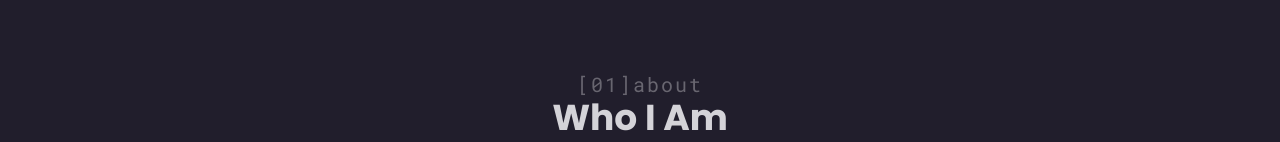
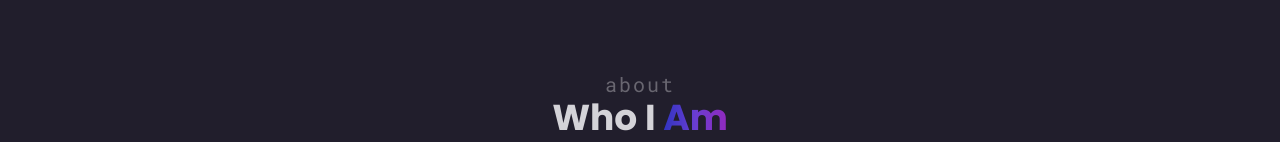
Before and after one commit to encarnac/portfolio, a React (Vite) app: page / in a window 1280 px wide. Shown: the part 810-952 px from the top of the page. Built offline with nearby package versions, Linux system fonts and the light colour scheme.

Commit message:
Added gradient effect to last word in section header

```diff
--- a/src/components/AboutSection.jsx
+++ b/src/components/AboutSection.jsx
@@ -46,10 +46,13 @@ const AboutSection = ({ setSelectedPage }) => {
       {/* SECTION HEADER */}
       <div className="relative mb-0 flex flex-col items-center justify-start lg:col-span-5 lg:mb-8">
         <h4 className="font-mono text-lg tracking-widest text-[#5b5662]/40 dark:text-[#D4D3D8]/40 lg:text-xl">
-          [01]about
+          about
         </h4>
         <h3 className="font-sans text-3xl font-bold text-[#5b5662] dark:text-[#D4D3D8] lg:text-4xl">
-          Who I Am
+          Who I{" "}
+          <span className="bg-gradient-to-r from-[#68A3EB] to-[#F38BBB] bg-clip-text text-transparent dark:from-[#3034C2] dark:via-[#6A3DD1] dark:to-[#9329BE]">
+            Am
+          </span>
         </h3>
       </div>
 
@@ -114,7 +117,7 @@ const AboutSection = ({ setSelectedPage }) => {
           viewport={{ once: true, amount: 1 }}
           variants={aboutSummary}
           transition={{ type: "tween", duration: 0.6 }}
-          className="order-first mt-10 grid grid-cols-2 gap-2 text-center text-base text-[#5b5662] dark:text-[#D4D3D8] sm:justify-start md:order-last md:grid-cols-4 md:text-start md:text-sm lg:text-lg"
+          className="order-first mt-10 grid grid-cols-2 gap-2 text-center text-base sm:justify-start md:order-last md:grid-cols-4 md:text-start md:text-sm lg:text-lg"
         >
           {ABOUT_DATA.summary.map((info, index) => (
             <AboutIconCard info={info} />
```
